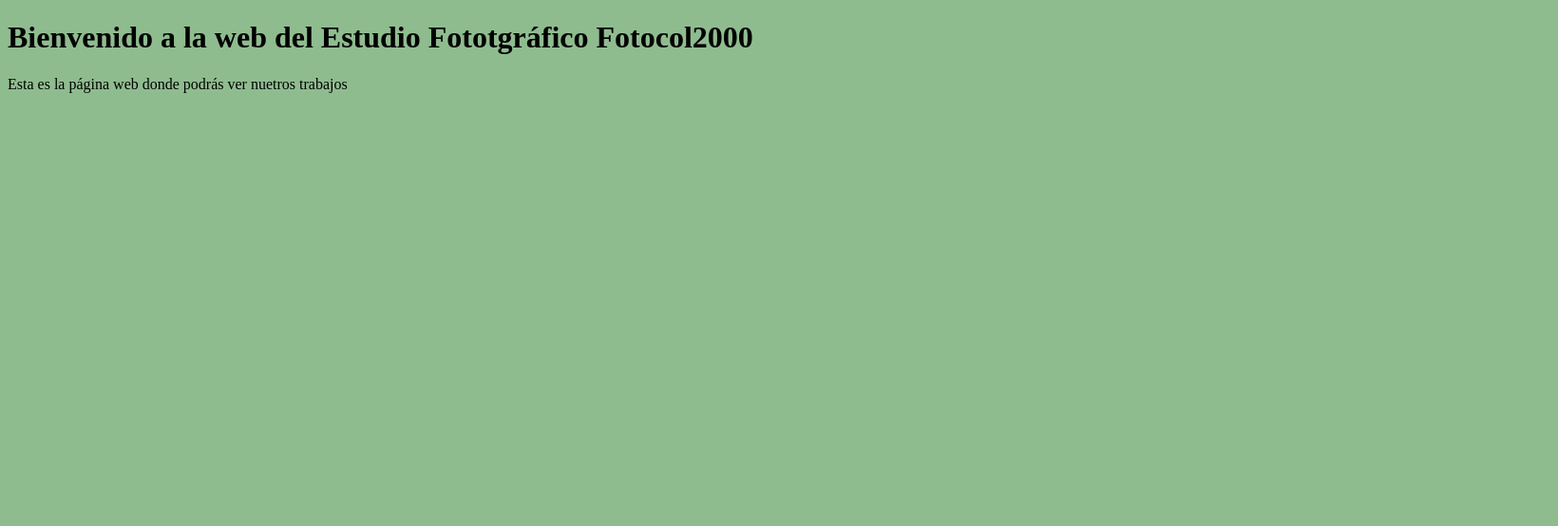
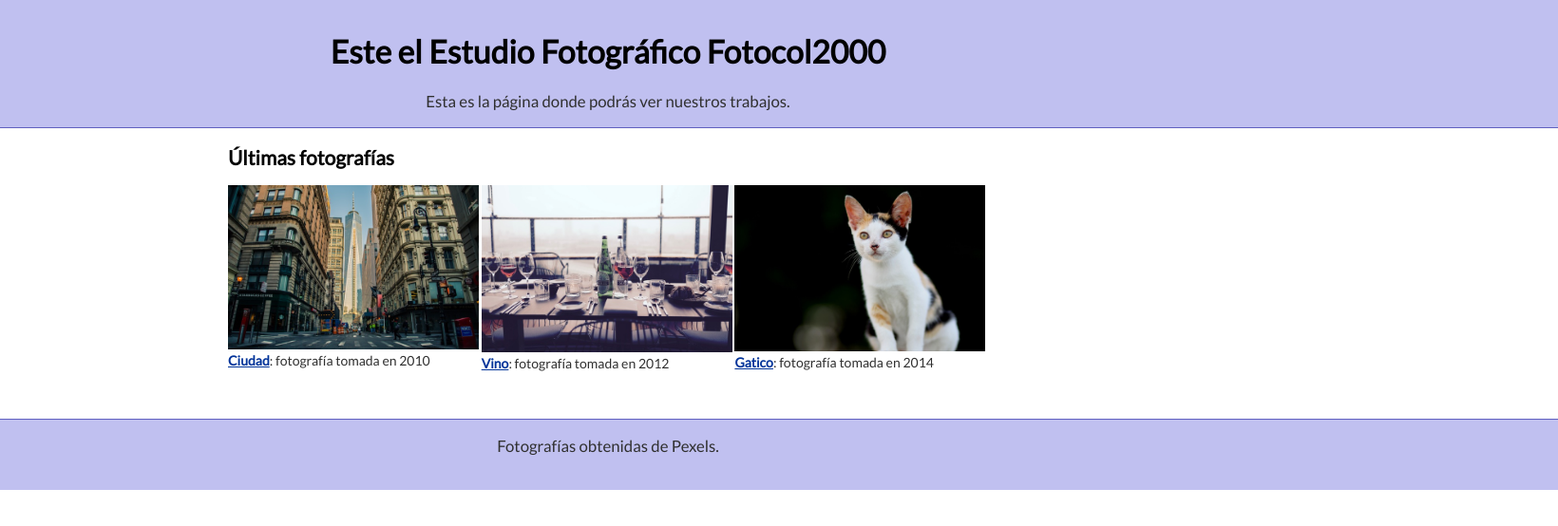
Before and after one commit to SergioVazquezDev/pagina-web, a plain HTML site: page index.html in a window 1280 px wide. Shown: the whole page at 95% size, 1640 px wide, since content can reach past the window. Drawn offline with Linux system fonts and the light colour scheme.

Commit message:
Actualizacion de la web
Altualizacion de contenido y estilos de la web

```diff
--- a/index.html
+++ b/index.html
@@ -1,14 +1,40 @@
 <!DOCTYPE html>
-<html lang="es">
-<head>
-    <meta charset="UTF-8">
-    <meta name="viewport" content="width=device-width, initial-scale=1.0">
-    <meta http-equiv="X-UA-Compatible" content="ie=edge">
-    <link rel="stylesheet" type="text/css" href="styles.css" media="screen" />
-    <title>Estudio Fototgráfico Fotocol2000</title>
-</head>
-<body class="body">
-    <h1>Bienvenido a la web del Estudio Fototgráfico Fotocol2000</h1>
-    <p>Esta es la página web donde podrás ver nuetros trabajos</p>
-</body>
+<html>
+    <head>
+        <meta charset="utf-8">
+        <title>Estudio Fotográfico Fotocol2000</title>
+        <link rel="stylesheet" href="style.css">
+        <meta name="viewport" content="width=device-width, user-scalable=no">
+        <meta name="description" content="Este es el sitio web ficticio de Fotocol2000, una empresa de fotografía">
+    </head>
+    <body>
+        <header>
+        <h1>Este el Estudio Fotográfico Fotocol2000</h1>
+        <p>Esta es la página donde podrás ver nuestros trabajos.</p>
+        </header>
+
+        <h2>Últimas fotografías</h2>
+
+        <ul id="galeria">
+        <li>
+        <img src="imagenes/miniaturas/ciudad.thumb.jpg" alt="Fotografía: Ciudad"><br>
+        <a href="imagenes/ciudad.html">Ciudad</a>: fotografía tomada en 2010
+        </li>
+
+        <li>
+        <img src="imagenes/miniaturas/vino.thumb.jpg" alt="Fotografía: Vino"><br>
+        <a href="imagenes/vino.html">Vino</a>: fotografía tomada en 2012
+        </li>
+
+        <li>
+        <img src="imagenes/miniaturas/gatico.thumb.jpg" alt="Fotografía: Gatico"><br>
+        <a href="imagenes/gatico.html">Gatico</a>: fotografía tomada en 2014
+        </li>
+        </ul>
+
+        <footer>
+        <p>Fotografías obtenidas de Pexels.</p>
+        </footer>
+
+    </body>
 </html>
--- /dev/null
+++ b/style.css
@@ -0,0 +1,78 @@
+@import 'https://fonts.googleapis.com/css?family=Lato';
+
+body {
+    font-family: Lato, Arial, sans-serif;
+    font-size: 14px;
+    color: #303030;
+    margin: 0 auto;
+    max-width: 800px;
+}
+
+h1, h2, h3, h4, h5, h6 {
+    color: black;
+}
+
+header, footer {
+    background: #c0c0f0;
+    position: relative;
+    text-align: center;
+    font-size: 1.2em;
+}
+
+header, header:before, header:after { border-bottom: 1px solid #6060c0; }
+footer, footer:before, footer:after { border-top: 1px solid #6060c0; }
+
+footer {
+    margin-top: 50px;
+    padding-bottom: 20px;
+}
+
+header:before, header:after, footer:before, footer:after {
+    content: '';
+    position: absolute;
+    height: 100%;
+    width: 600px;
+    background: #c0c0f0;
+}
+
+header:before, footer:before { left: 100%; }
+header:after, footer:after { right: 100%; }
+
+header:before, header:after { top: 0; }
+footer:before, footer:after { bottom: 0; }
+
+header h1 {
+    margin-top: 0;
+    padding-top: 1em;
+    line-height: 120%;
+}
+
+ul#galeria {
+    list-style: none;
+    padding-left: 0;
+}
+
+ul#galeria li {
+    margin-left: 40px;
+    margin-right: 40px;
+}
+
+@media screen and (min-width: 700px) {
+ul#galeria li {
+    margin: 0;
+    display: inline-block;
+    vertical-align: top;
+    width: 33%;
+}
+}
+
+ul#galeria img {
+    width: 100%;
+    height: auto;
+}
+
+a {
+    color: #003399;
+    text-decoration: underline;
+    font-weight: bold;
+}
--- a/styles.css
+++ /dev/null
@@ -1,3 +0,0 @@
-.body {
-    background-color: darkseagreen;
-}
```
Also changed, not shown: imagenes/ciudad.html (added, +27 -0 lines), imagenes/gatico.html (added, +27 -0 lines), imagenes/vino.html (added, +27 -0 lines), imagenes/miniaturas/ciudad.thumb.jpg (added), imagenes/miniaturas/gatico.thumb.jpg (added), imagenes/miniaturas/vino.thumb.jpg (added), 1 other file.
